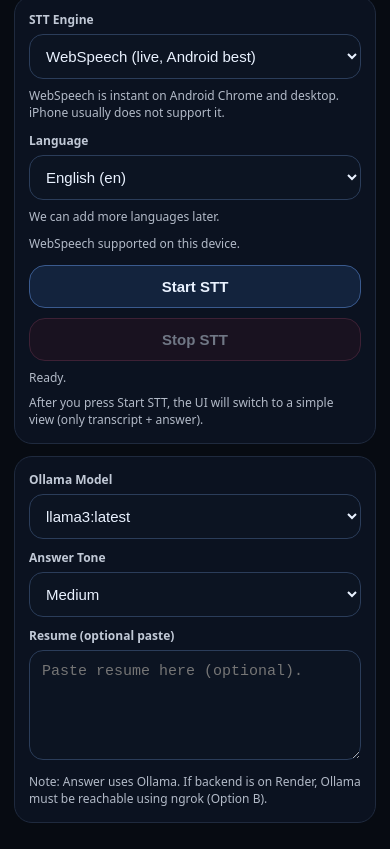
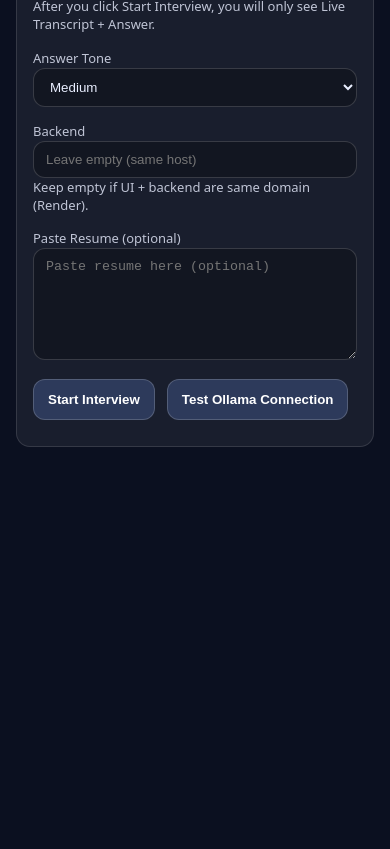
Before and after one commit to moto123a/phone-Interview-ai, a plain HTML site: page frontend/index.html in a window 390 px wide. Shown: the part 100-949 px from the top of the page. After the commit the page ends 844 px from the top, so only its background shows below. Drawn offline with Linux system fonts and the light colour scheme; no server answers.

Commit message:
Refactor index.html for layout and style updates
Updated styling and structure for improved layout and responsiveness.

```diff
--- a/frontend/index.html
+++ b/frontend/index.html
@@ -1,162 +1,95 @@
 <!doctype html>
 <html lang="en">
 <head>
-  <meta charset="UTF-8" />
-  <meta name="viewport" content="width=device-width, initial-scale=1.0" />
+  <meta charset="utf-8" />
+  <meta name="viewport" content="width=device-width,initial-scale=1" />
   <title>Phone Interview AI</title>
   <style>
-    :root { color-scheme: dark; }
-    body { margin:0; font-family: system-ui, -apple-system, Segoe UI, Roboto, Arial; background:#070b12; color:#eaf2ff; }
-    .wrap { max-width:820px; margin:0 auto; padding:14px; min-height:100vh; box-sizing:border-box; }
-    .topbar { position: sticky; top:0; z-index:10; background: rgba(7,11,18,0.92); backdrop-filter: blur(10px);
-      border:1px solid #1f2a3e; border-radius:18px; padding:12px; display:flex; justify-content:space-between; gap:10px; }
-    .brand { font-weight:900; }
-    .pill { border:1px solid #2b3d5a; background:#0c1422; border-radius:999px; padding:6px 10px; font-size:12px; white-space:nowrap; }
-    .ok { border-color:#2f7; } .danger { border-color:#b33; }
-
-    .card { background:#0b1220; border:1px solid #1f2a3e; border-radius:18px; padding:14px; margin:12px 0; }
-    label { display:block; font-size:12px; opacity:0.82; font-weight:800; margin-bottom:6px; }
-    input, select, textarea { width:100%; box-sizing:border-box; border-radius:14px; border:1px solid #2b3d5a; background:#0c1422; color:#eaf2ff;
-      padding:12px; font-size:15px; outline:none; }
-    textarea { min-height:110px; resize:vertical; }
-
-    .grid2 { display:grid; grid-template-columns:1fr 1fr; gap:10px; }
-    button { width:100%; border:1px solid #2b3d5a; background:#0c1422; color:#eaf2ff; border-radius:16px; padding:12px 10px;
-      font-size:15px; font-weight:900; }
-    button.primary { background:#13233d; border-color:#3a5a8e; }
-    button.dangerBtn { background:#2a1220; border-color:#7a3550; }
-    button:disabled { opacity:0.45; }
-
-    .mini { font-size:12px; opacity:0.75; line-height:1.45; margin-top:8px; }
-    .mono { white-space:pre-wrap; word-break:break-word; line-height:1.4; font-size:16px; }
-    .bigBox { min-height:170px; }
-
-    .hide { display:none; }
-
-    @media(max-width:520px){ .grid2{grid-template-columns:1fr;} }
+    body { margin:0; font-family: system-ui, Arial; background:#0b1020; color:#e9eeff; }
+    .wrap { max-width: 980px; margin: 24px auto; padding: 16px; }
+    .card { background: rgba(255,255,255,0.06); border: 1px solid rgba(255,255,255,0.12); border-radius: 14px; padding: 16px; }
+    .row { display:flex; gap:12px; flex-wrap:wrap; }
+    .col { flex:1; min-width: 280px; }
+    button { padding: 12px 14px; border-radius: 12px; border: 1px solid rgba(255,255,255,0.18); background: rgba(120,160,255,0.22); color:#fff; cursor:pointer; font-weight:600; }
+    button:disabled { opacity:0.5; cursor:not-allowed; }
+    textarea, select, input {
+      width:100%; box-sizing:border-box;
+      padding: 10px 12px; border-radius: 12px;
+      border: 1px solid rgba(255,255,255,0.16);
+      background: rgba(0,0,0,0.25);
+      color:#e9eeff;
+      outline:none;
+    }
+    .muted { opacity: 0.8; font-size: 13px; }
+    .bigbox { min-height: 140px; white-space: pre-wrap; }
+    .hidden { display:none; }
+    .title { font-size: 20px; font-weight: 800; margin-bottom: 10px; }
   </style>
 </head>
-
 <body>
   <div class="wrap">
-    <div class="topbar">
-      <div class="brand">Phone Interview AI</div>
-      <div style="display:flex; gap:8px; align-items:center;">
-        <span class="pill" id="backendPill">Backend: checking...</span>
-        <span class="pill" id="sttPill">STT: idle</span>
+
+    <!-- PAGE 1: Setup -->
+    <div id="setupView" class="card">
+      <div class="title">Phone Interview AI</div>
+      <p class="muted">After you click Start Interview, you will only see Live Transcript + Answer.</p>
+
+      <div class="row">
+        <div class="col">
+          <label class="muted">Answer Tone</label>
+          <select id="tone">
+            <option value="short">Short</option>
+            <option value="medium" selected>Medium</option>
+            <option value="long">Long</option>
+          </select>
+        </div>
+        <div class="col">
+          <label class="muted">Backend</label>
+          <input id="backendUrl" placeholder="Leave empty (same host)" />
+          <div class="muted">Keep empty if UI + backend are same domain (Render).</div>
         </div>
       </div>
 
-    <!-- ADVANCED VIEW (before Start STT) -->
-    <div id="advancedView">
-      <div class="card">
-        <div class="grid2">
-          <div>
-            <label>STT Engine</label>
-            <select id="sttEngine">
-              <option value="webspeech">WebSpeech (live, Android best)</option>
-              <option value="whisper" selected>Whisper (backend, iPhone supported)</option>
-            </select>
-            <div class="mini" id="engineNote">Choose WebSpeech on Android for instant text. Choose Whisper on iPhone.</div>
+      <div style="margin-top:12px;">
+        <label class="muted">Paste Resume (optional)</label>
+        <textarea id="resume" rows="6" placeholder="Paste resume here (optional)"></textarea>
       </div>
 
-          <div>
-            <label>Language</label>
-            <select id="langSelect">
-              <option value="en" selected>English (en)</option>
-            </select>
-            <div class="mini">We can add more languages later.</div>
-          </div>
+      <div style="margin-top:14px;" class="row">
+        <button id="btnStartInterview">Start Interview</button>
+        <button id="btnTestOllama">Test Ollama Connection</button>
       </div>
 
-        <div id="whisperOptions" style="margin-top:10px;">
-          <div class="grid2">
-            <div>
-              <label>Whisper Model</label>
-              <select id="whisperModel"></select>
-              <div class="mini">Base = fastest. large-v3-turbo = best quality on CPU.</div>
-            </div>
-            <div>
-              <label>Chunk Seconds</label>
-              <select id="chunkSec">
-                <option value="1" selected>1 sec (most live)</option>
-                <option value="2">2 sec</option>
-                <option value="3">3 sec</option>
-              </select>
-              <div class="mini">Lower is more live but can repeat words.</div>
-            </div>
-          </div>
+      <div id="setupStatus" class="muted" style="margin-top:10px;"></div>
     </div>
 
-        <div id="webspeechOptions" class="hide" style="margin-top:10px;">
-          <div class="mini" id="webspeechSupportLine">Checking WebSpeech support...</div>
+    <!-- PAGE 2: Live only -->
+    <div id="liveView" class="card hidden">
+      <div class="title">Live Interview</div>
+      <p class="muted">Only transcript and answer are shown here.</p>
+
+      <div style="margin-top:10px;">
+        <div class="muted">Live Transcript</div>
+        <div id="liveTranscript" class="card bigbox" style="margin-top:8px;"></div>
       </div>
 
-        <div class="grid2" style="margin-top:12px;">
-          <button class="primary" id="btnStart">Start STT</button>
-          <button class="dangerBtn" id="btnStop" disabled>Stop STT</button>
+      <div style="margin-top:12px;">
+        <div class="muted">Answer</div>
+        <div id="liveAnswer" class="card bigbox" style="margin-top:8px;"></div>
       </div>
 
-        <div class="mini" id="statusLine">Ready.</div>
-        <div class="mini">After you press Start STT, the UI will switch to a simple view (only transcript + answer).</div>
+      <div class="row" style="margin-top:12px;">
+        <button id="btnStartSTT">Start STT</button>
+        <button id="btnStopSTT">Stop STT</button>
+        <button id="btnGen">Generate Answer (uses transcript)</button>
+        <button id="btnClear">Clear</button>
       </div>
 
-      <div class="card">
-        <div class="grid2">
-          <div>
-            <label>Ollama Model</label>
-            <select id="ollamaModel"></select>
-          </div>
-          <div>
-            <label>Answer Tone</label>
-            <select id="tone">
-              <option value="short">Short</option>
-              <option value="medium" selected>Medium</option>
-              <option value="detailed">Detailed</option>
-            </select>
-          </div>
+      <div id="liveStatus" class="muted" style="margin-top:10px;"></div>
     </div>
 
-        <div style="margin-top:10px;">
-          <label>Resume (optional paste)</label>
-          <textarea id="resume" placeholder="Paste resume here (optional)."></textarea>
   </div>
 
-        <div class="mini">
-          Note: Answer uses Ollama. If backend is on Render, Ollama must be reachable using ngrok (Option B).
-        </div>
-      </div>
-    </div>
-
-    <!-- SIMPLE VIEW (after Start STT) -->
-    <div id="simpleView" class="hide">
-      <div class="card">
-        <label>Live Transcript</label>
-        <div class="mono bigBox" id="transcript">Press Start STT, then speak.</div>
-
-        <div class="grid2" style="margin-top:10px;">
-          <button class="primary" id="btnStart2">Start STT</button>
-          <button class="dangerBtn" id="btnStop2" disabled>Stop STT</button>
-        </div>
-
-        <div class="grid2" style="margin-top:10px;">
-          <button id="btnClear">Clear</button>
-          <button id="btnCopy">Copy Transcript</button>
-        </div>
-      </div>
-
-      <div class="card">
-        <div class="grid2">
-          <button class="primary" id="btnAnswer">Generate Answer (uses transcript)</button>
-          <button id="btnCopyAns">Copy Answer</button>
-        </div>
-
-        <div class="mini" id="ansStatus" style="margin-top:10px;">Answer: ready</div>
-        <div class="mono bigBox" id="answer">Your answer will appear here.</div>
-      </div>
-    </div>
-  </div>
-
-  <script src="script.js"></script>
+  <script src="/script.js"></script>
 </body>
 </html>
```
Lines whose indentation alone changed are shown as unchanged.
